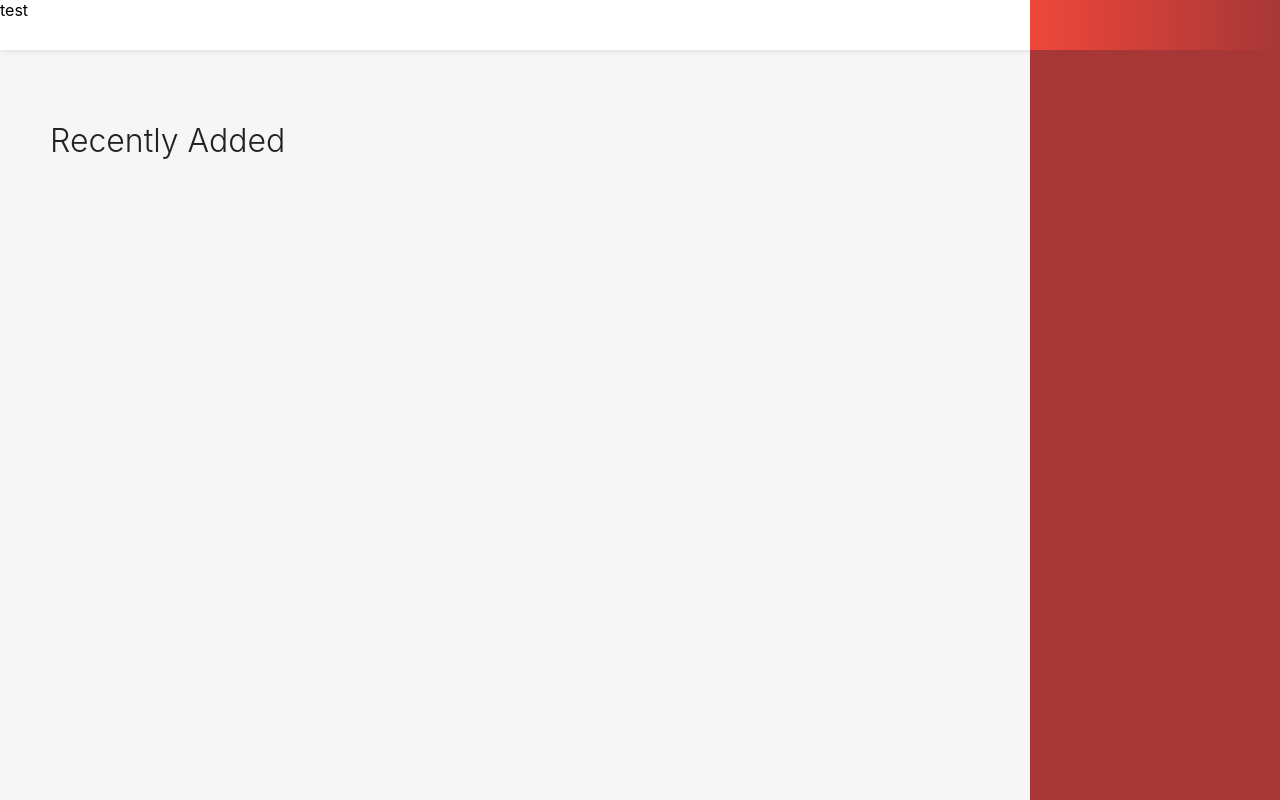
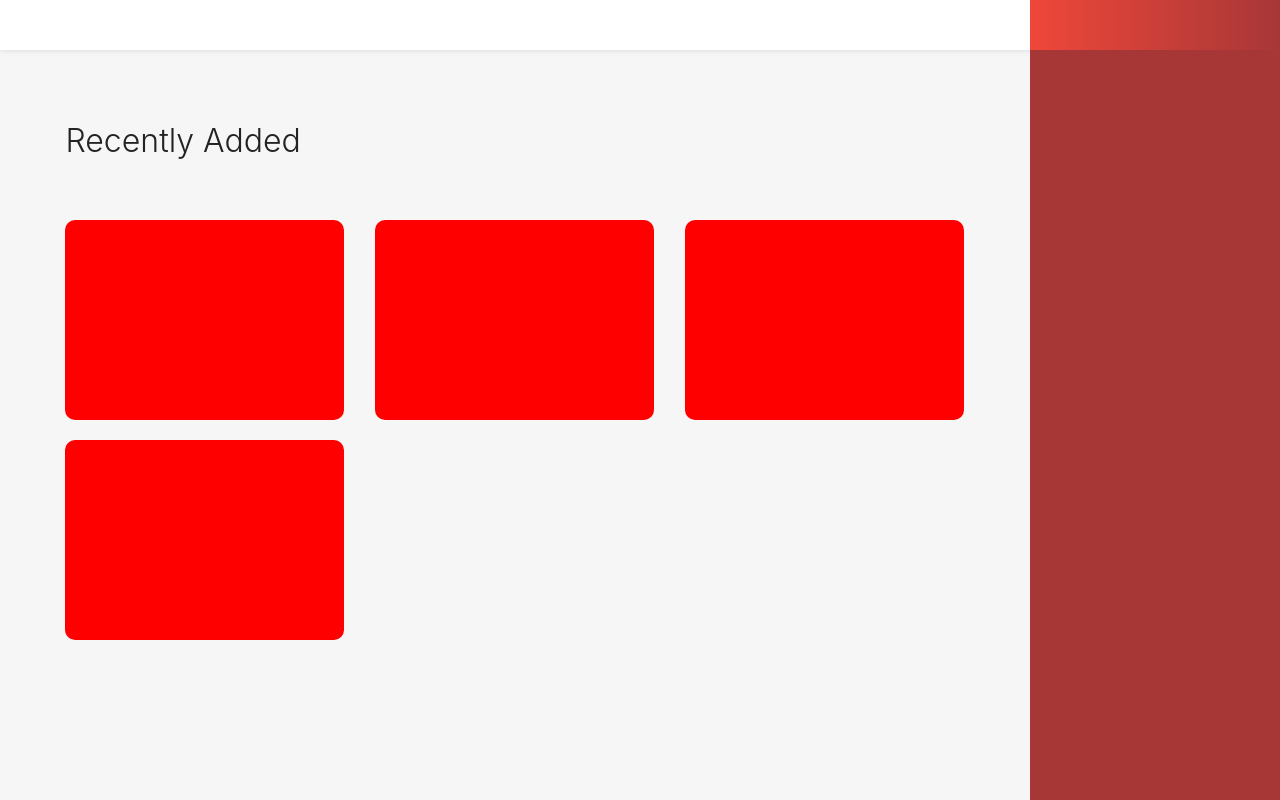
Before and after one commit to MiguelGarcia95/browser-story, a React (Create React App) app in the folder client/: page / in a window 1280 px wide. Built offline with nearby package versions, Linux system fonts and the light colour scheme.

Commit message:
create components

```diff
--- a/client/src/components/features/home/index.jsx
+++ b/client/src/components/features/home/index.jsx
@@ -33,8 +33,19 @@ const Content = styled.div`
 const Title = styled.h1`
   font-size: 2rem;
   color: #232323;
+  margin-left: 1.66%;
   font-weight: 300;
   width: 100%;
+  margin-bottom: 50px;
+`;
+
+const Story = styled.div`
+  width: 30%;
+  margin: 10px 1.66%;
+  height: 200px;
+  background: red;
+  border-radius: 10px;
+  float: left;
 `;
 
 export default function Home() {
@@ -42,9 +53,13 @@ export default function Home() {
     <Body>
       <Sidebar />
       <Container>
-        <Navbar name={'test'} />
+        <Navbar name={''} />
         <Content>
           <Title>Recently Added</Title>
+          <Story />
+          <Story />
+          <Story />
+          <Story />
         </Content>
       </Container>
     </Body>
```
